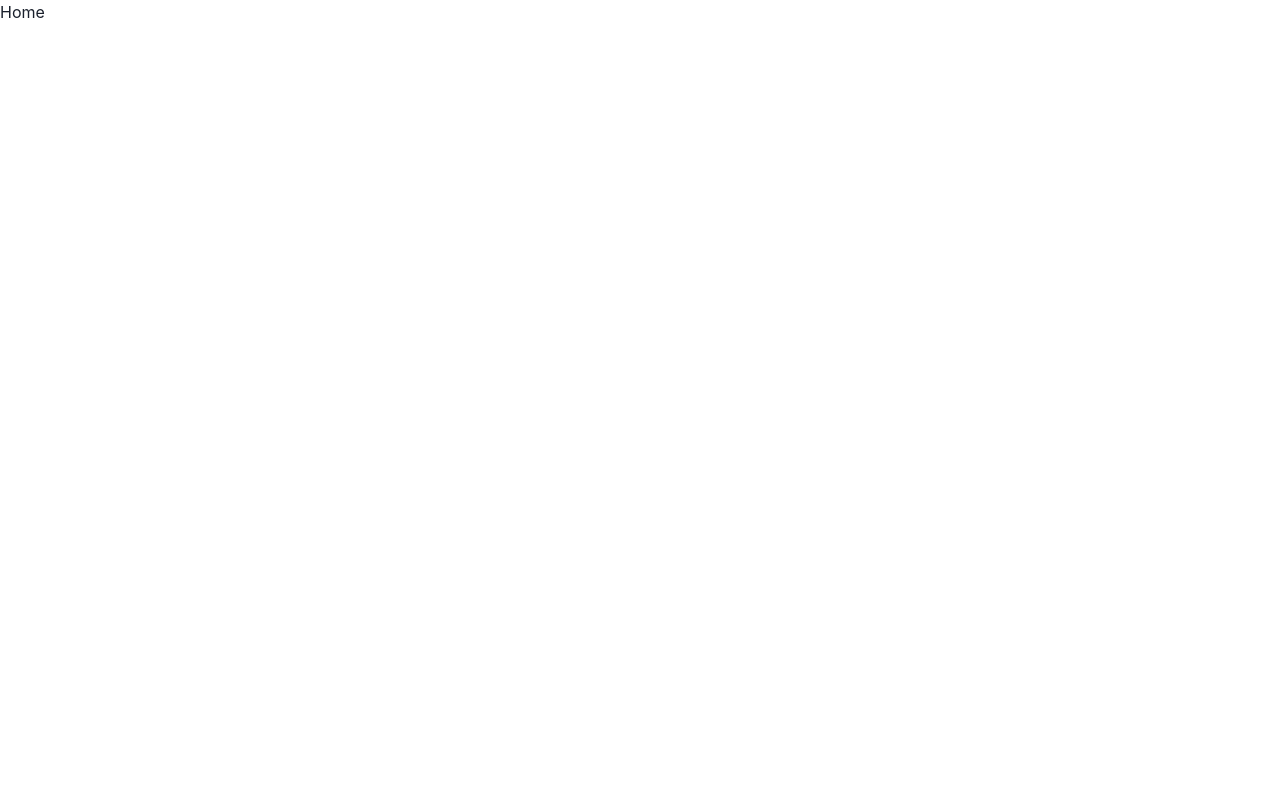
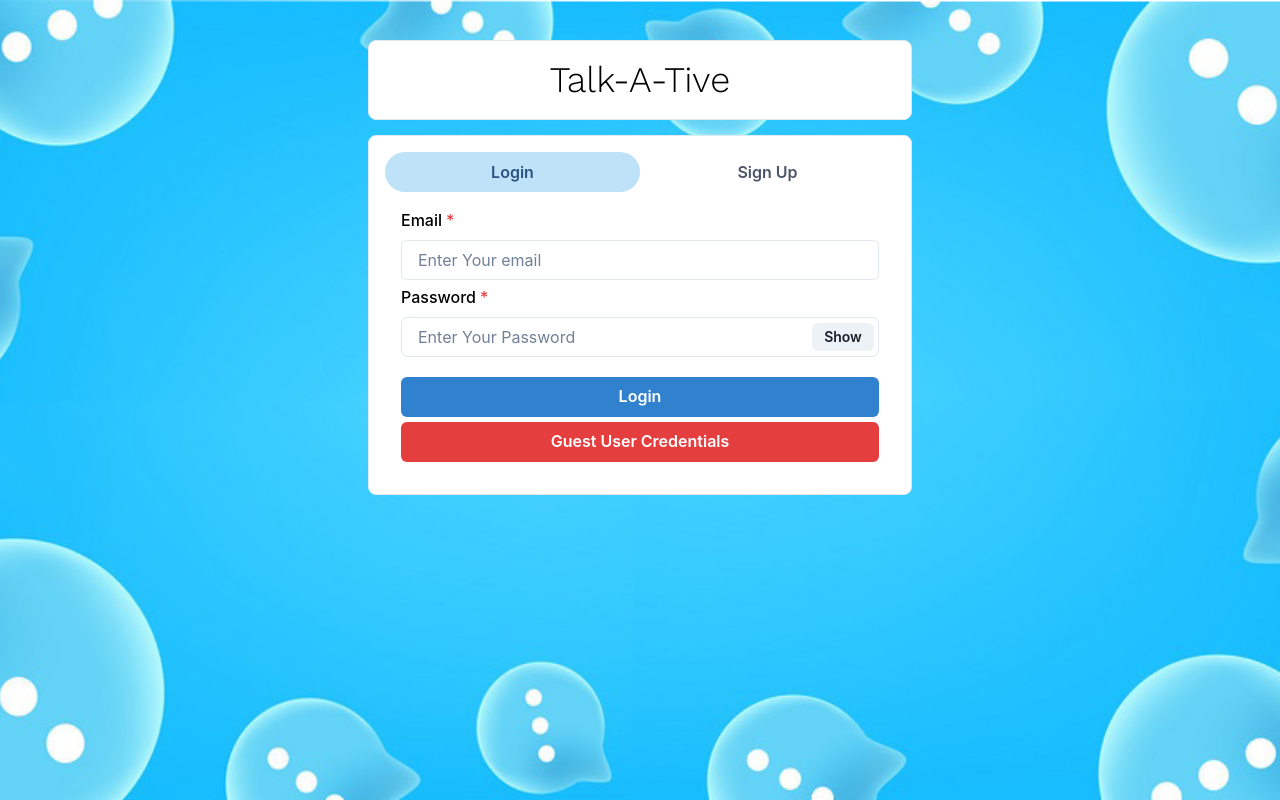
Before and after one commit to JordanWarlock/chatapp-project, a React (Create React App) app in the folder frontend/: page / in a window 1280 px wide. Built offline with nearby package versions, Linux system fonts and the light colour scheme.

Commit message:
Made the home page for login and signup

```diff
--- a/frontend/src/App.css
+++ b/frontend/src/App.css
@@ -1,38 +1,9 @@
-.App {
-  text-align: left;
-}
+@import url('https://fonts.googleapis.com/css2?family=Work+Sans:wght@300&display=swap');
 
-.App-logo {
-  height: 40vmin;
-  pointer-events: none;
-}
-
-@media (prefers-reduced-motion: no-preference) {
-  .App-logo {
-    animation: App-logo-spin infinite 20s linear;
-  }
-}
-
-.App-header {
-  background-color: #1f242c;
+.App{
   min-height: 100vh;
   display: flex;
-  flex-direction: column;
-  align-items: center;
-  justify-content: center;
-  font-size: calc(10px + 2vmin);
-  color: white;
+  background-image: url('./background.png');
+  background-size: cover;
+  background-position: center;
 }
-
-.App-link {
-  color: #61dafb;
-}
-
-@keyframes App-logo-spin {
-  from {
-    transform: rotate(0deg);
-  }
-  to {
-    transform: rotate(360deg);
-  }
-}
--- a/frontend/src/App.js
+++ b/frontend/src/App.js
@@ -11,5 +11,4 @@
     </div>
   );
 }
-
 export default App;
--- a/frontend/src/Pages/Homepage.js
+++ b/frontend/src/Pages/Homepage.js
@@ -1,10 +1,55 @@
 import React from 'react'
+import {
+  Container,
+  Box,
+  Text,
+  Tab,
+  TabList,
+  TabPanel,
+  TabPanels,
+  Tabs,
+} from '@chakra-ui/react'
+import Login from '../components/Authentication/Login';
+import Sign from '../components/Authentication/Sign';
+
 
 const Homepage = () => {
   return (
-    <div>
-      Home
-    </div>
+    <Container maxW='xl' centerContent>
+      <Box
+      d="flex"
+      justifyContent={"center"}
+      p={3}
+      bg={"white"}
+      w="100%"
+      m="40px 0 15px 0"
+      borderRadius="lg"
+      borderWidth="1px">
+      <Text fontSize="4xl" textAlign={"center"} fontFamily="work sans" color="black">Talk-A-Tive</Text>
+      </Box>
+      <Box
+      bg="white"
+      w="100%"
+      p={4}
+      borderRadius={"lg"}
+      borderWidth={"1px"}
+      textColor={"black"}>
+        <Tabs variant='soft-rounded'>
+  <TabList mb="lem">
+    <Tab width={"50%"}>Login</Tab>
+    <Tab width={"50%"}>Sign Up</Tab>
+  </TabList>
+  <TabPanels>
+    <TabPanel>
+      <Login/>
+    </TabPanel>
+    <TabPanel>
+      <Sign/>
+    </TabPanel>
+  </TabPanels>
+</Tabs>
+      </Box>
+    </Container>
   );
 };
 
--- /dev/null
+++ b/frontend/src/components/Authentication/Login.js
@@ -0,0 +1,69 @@
+import { Button, FormControl, FormLabel, Input, InputGroup, InputRightElement, VStack} from "@chakra-ui/react"
+import React,{ useState } from "react"
+
+const Login = () => {
+  const [show, setShow]=useState(false);
+  const handleClick=()=>setShow(!show)
+
+    const [email, setEmail]=useState();
+    const [confirmpassword, setConfrimPassword]=useState();
+    const [password,setPassword]=useState();
+
+
+    const submitHandler=()=>{}
+
+  return (
+    <VStack spacing='5px'>
+
+       <FormControl id="email" isRequired>
+            <FormLabel>Email</FormLabel>
+                <Input
+                placeholder='Enter Your email'
+                onChange={(e)=>setEmail(e.target.value)}
+                />
+        </FormControl>
+
+        <FormControl id="password" isRequired>
+            <FormLabel>Password</FormLabel>
+            <InputGroup size="md">
+                <Input
+                type={show ? "text":"password"}
+                pr="4.5rem"
+                placeholder='Enter Your Password'
+                onChange={(e)=>setPassword(e.target.value)}
+                />
+                <InputRightElement width={"4.5rem"}>
+                  <Button h="1.75rem" size="sm" onClick={handleClick}>
+
+                    {show ? "Hide" : "Show"}
+                  </Button>
+                </InputRightElement>
+                </InputGroup>
+        </FormControl>
+
+
+<Button
+colorScheme="blue"
+width={"100%"}
+style={{marginTop: 15}}
+onClick={submitHandler}
+>
+Login
+</Button>
+<Button
+variant={"solid"}
+colorScheme="red"
+width={"100%"}
+onClick={()=>{
+  setEmail("guest@example.com")
+  setPassword("123456")
+}}
+>
+Guest User Credentials
+</Button>
+
+    </VStack>
+  )
+}
+
+export default Login
--- /dev/null
+++ b/frontend/src/components/Authentication/Sign.js
@@ -0,0 +1,92 @@
+
+import { Button, FormControl, FormLabel, Input, InputGroup, InputRightElement, VStack} from "@chakra-ui/react"
+import React,{ useState } from "react"
+
+const Sign = () => {
+  const [show, setShow]=useState(false);
+  const handleClick=()=>setShow(!show)
+    const [name, setName]=useState();
+    const [email, setEmail]=useState();
+    const [confirmpassword, setConfrimPassword]=useState();
+    const [password,setPassword]=useState();
+    const [pic,setPic]=useState();
+    const postDetails = (pics)=>{
+
+    }
+    const submitHandler=()=>{}
+
+  return (
+    <VStack spacing='5px'>
+        <FormControl id="first-name" isRequired>
+            <FormLabel>Name</FormLabel>
+                <Input
+                placeholder='Enter Your Name'
+                onChange={(e)=>setName(e.target.value)}
+                />
+        </FormControl>
+       <FormControl id="email" isRequired>
+            <FormLabel>Email</FormLabel>
+                <Input
+                placeholder='Enter Your email'
+                onChange={(e)=>setEmail(e.target.value)}
+                />
+        </FormControl>
+
+        <FormControl id="password" isRequired>
+            <FormLabel>Password</FormLabel>
+            <InputGroup size="md">
+                <Input
+                type={show ? "text":"password"}
+                pr="4.5rem"
+                placeholder='Enter Your Password'
+                onChange={(e)=>setPassword(e.target.value)}
+                />
+                <InputRightElement width={"4.5rem"}>
+                  <Button h="1.75rem" size="sm" onClick={handleClick}>
+
+                    {show ? "Hide" : "Show"}
+                  </Button>
+                </InputRightElement>
+                </InputGroup>
+        </FormControl>
+
+        <FormControl id="confirmpassword" isRequired>
+            <FormLabel>Confirm Password</FormLabel>
+            <InputGroup size="md">
+                <Input
+                type={show ? "text":"password"}
+                placeholder='Enter Your Password'
+                onChange={(e)=>setConfrimPassword(e.target.value)}
+                />
+                <InputRightElement width={"4.5rem"}>
+                  <Button h="1.75rem" size="sm" onClick={handleClick}>
+                    {show ? "Hide" : "Show"}
+                  </Button>
+                </InputRightElement>
+                </InputGroup>
+        </FormControl>
+
+        <FormControl id="pic">
+          <FormLabel>
+            Upload Your Picture
+          </FormLabel>
+          <Input
+          type="file"
+          p={1.5}
+          accept="image/*"
+          onChange={(e)=> postDetails(e.target.files)}/>
+        </FormControl>
+<Button
+colorScheme="blue"
+width={"100%"}
+style={{marginTop: 15}}
+onClick={submitHandler}
+>
+Sign Up
+</Button>
+
+    </VStack>
+  )
+}
+
+export default Sign
```
Also changed, not shown: frontend/src/background.png (added).
